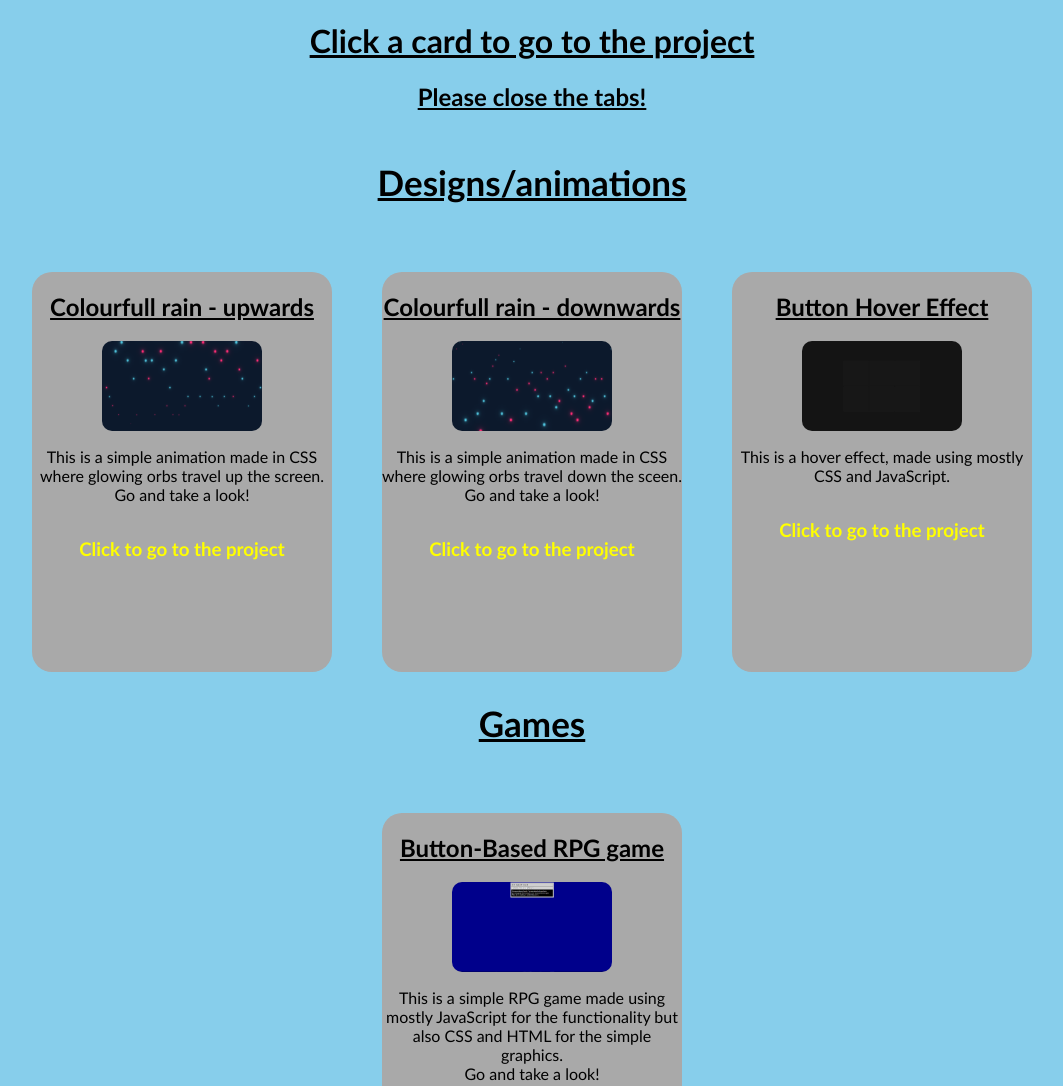
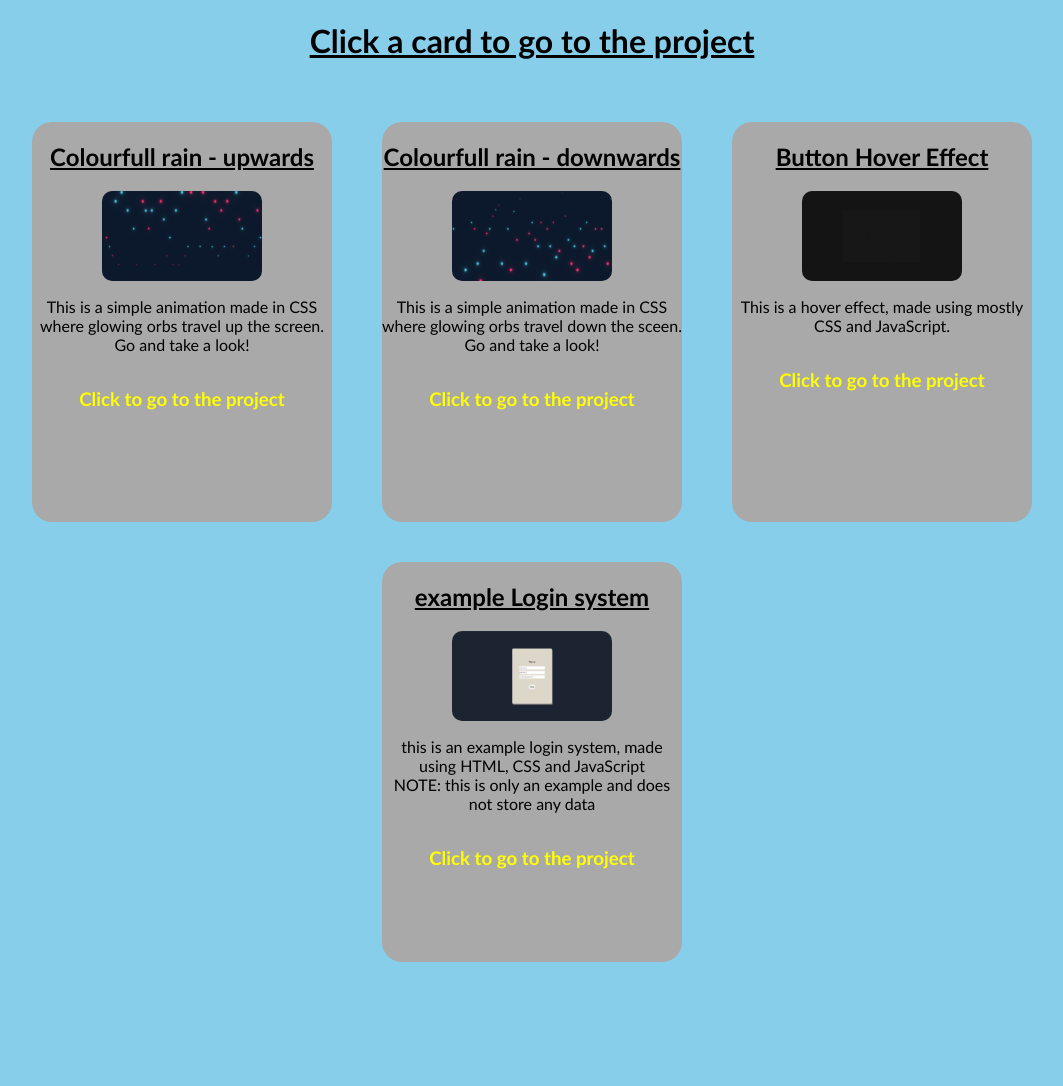
Before and after one commit to ikenz1e/main, a plain HTML site: page index.html in a window 1280 px wide. Shown: the top 1086 px of the page, without its empty margins (108-1171 px from the left). After the commit the page ends 970 px from the top, so only its background shows below. Drawn offline with Linux system fonts and the light colour scheme.

Commit message:
added login
added example login system,
removed rpg game
new system for transferring between pages

```diff
--- a/assets/styles/Styles.css
+++ b/assets/styles/Styles.css
@@ -83,15 +83,3 @@ a {
     color: red;
   }
 }
-
-.row-title {
-  margin-top: 30px;
-  text-decoration: underline;
-  font-weight: bold;
-  font-size: 35px;
-}
-
-#addon-main {
-  font-weight: bolder;
-  text-decoration: solid, underline;
-}
--- a/index.html
+++ b/index.html
@@ -10,11 +10,9 @@
   </head>
   <body>
     <h1 class="main-title">Click a card to go to the project</h1>
-    <h2 class="main-title" id="addon-main">Please close the tabs!</h2>
     <div class="container">
-      <h2 class="row-title">Designs/animations</h2>
       <div class="row">
-        <a href="https://ikenz1e.github.io/RgbBgUp/" target="_blank">
+        <a href="https://ikenz1e.github.io/RgbBgUp/">
           <div class="card">
             <h2 class="card-title">Colourfull rain - upwards</h2>
             <img src="assets/images/colorsUp.PNG" class="card-img">
@@ -24,7 +22,7 @@
             <h3 class="click-to-go">Click to go to the project</h3>
           </div>
         </a>
-        <a href="https://ikenz1e.github.io/RgbBgDown/" target="_blank">
+        <a href="https://ikenz1e.github.io/RgbBgDown/">
           <div class="card">
             <h2 class="card-title">Colourfull rain - downwards</h2>
             <img src="assets/images/colorsDown.PNG" class="card-img">
@@ -34,7 +32,7 @@
             <h3 class="click-to-go">Click to go to the project</h3>
           </div>
         </a>
-        <a href="https://ikenz1e.github.io/hoverEffect" target="_blank">
+        <a href="https://ikenz1e.github.io/hoverEffect">
           <div class="card">
             <h2 class="card-title">Button Hover Effect</h2>
             <img src="assets/images/hover.PNG" class="card-img">
@@ -45,14 +43,13 @@
           </div>
         </a>
       </div>
-      <h2 class="row-title">Games</h2>
       <div class="row">
-        <a href="https://ikenz1e.github.io/rpg/" target="_blank">
+        <a href="https://ikenz1e.github.io/login">
           <div class="card">
-            <h2 class="card-title">Button-Based RPG game</h2>
-            <img src="assets/images/rpg.PNG" class="card-img">
-            <p class="card-desc">
-              This is a simple RPG game made using mostly JavaScript for the functionality but also CSS and HTML for the simple graphics.<br>Go and take a look!
+            <h2 class="card-title">example Login system</h2>
+            <img src="assets/images/login.PNG" class="card-img">
+            <p class="card-desc">this is an example login system, made using HTML, CSS and JavaScript<br>
+            NOTE: this is only an example and does not store any data
             </p>
             <h3 class="click-to-go">Click to go to the project</h3>
           </div>
@@ -60,4 +57,5 @@
       </div>
     </div>
   </body>
+  <script src="assets/JS/main.js"></script>
 </html>
```
Also changed, not shown: assets/images/login.PNG (added).
